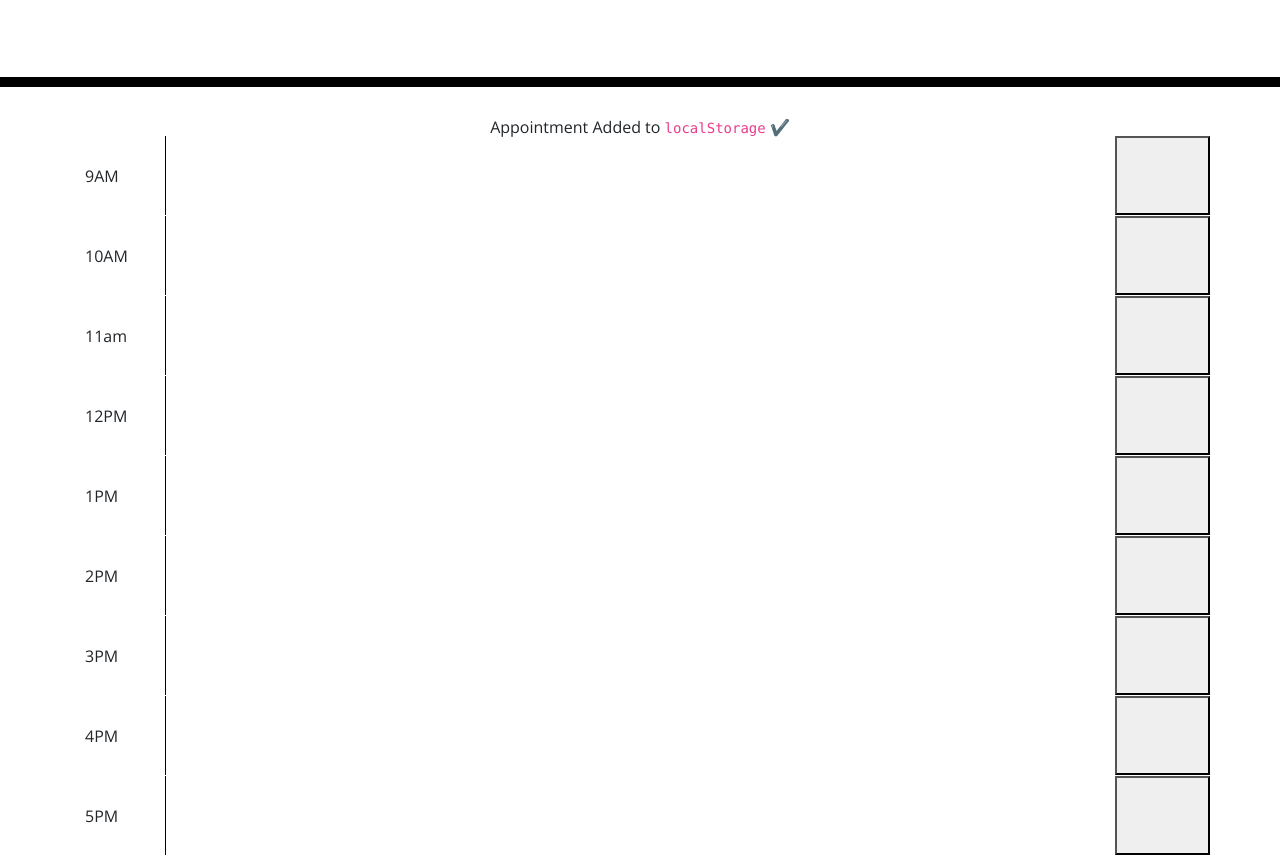
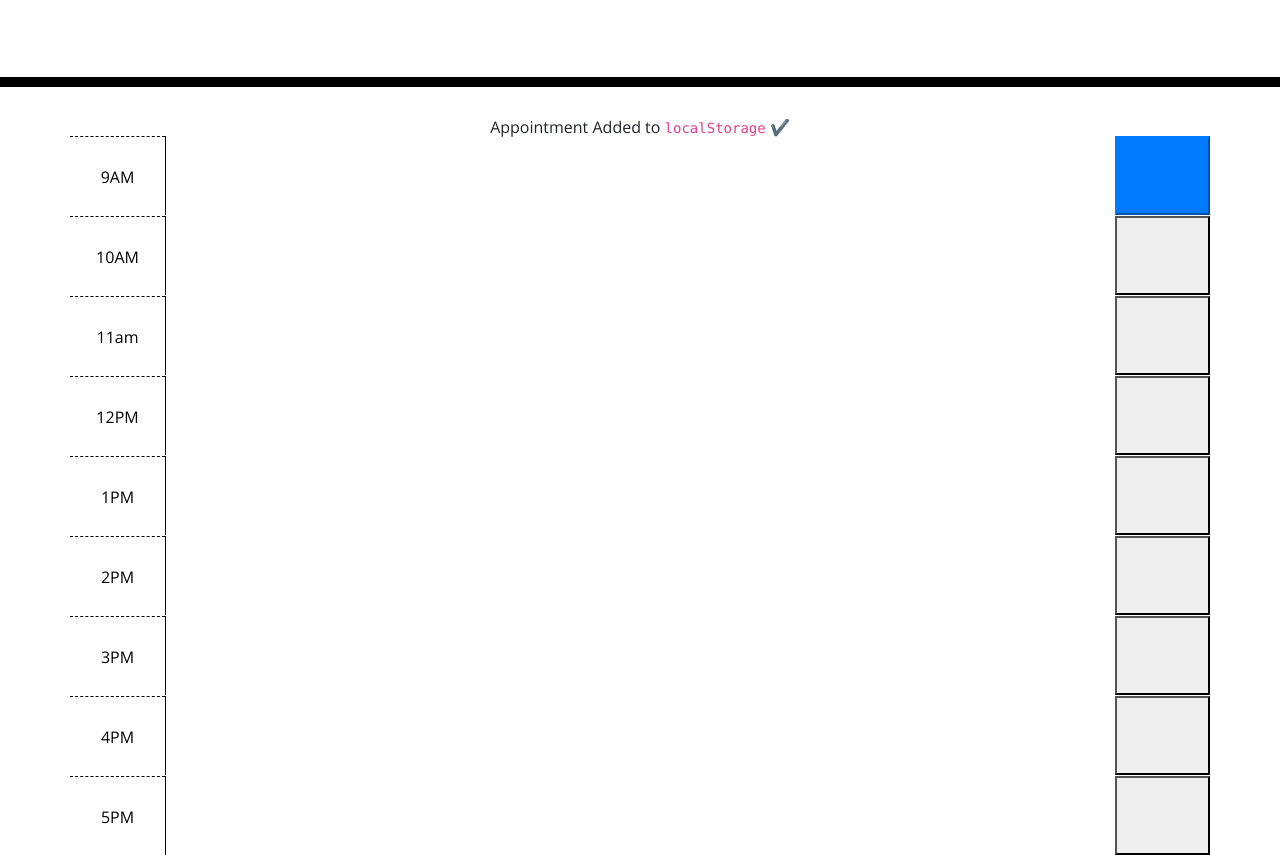
Before and after one commit to nenebeji/Daily_Planner, a plain HTML site: page index.html in a window 1280 px wide. Shown: the part 181-1036 px from the top of the page. Drawn offline with nearby package versions, Linux system fonts and the light colour scheme.

Commit message:
matched css class to html

```diff
--- a/index.html
+++ b/index.html
@@ -19,83 +19,83 @@
     </header>
     <section class='text-center notifications' id="notification">Appointment Added to <code>localStorage</code> ✔️</section>
     <div class="container">
-        <div class="row timeblock" id="9am">
-            <div class="col-md-1">
+        <div class="row time-block" id="9am">
+            <div class="col-md-1 hour">
               9AM
             </div>
-            <textarea class="col-md-10 loggedevents">
+            <textarea class="col-md-10 description">
+            </textarea>
+            <button class="savebtn btn-primary col-md-1">
+            </button>
+        </div>
+        <div class="row time-block" id="10am">
+            <div class="col-md-1 hour">
+              10AM
+            </div>
+            <textarea class="col-md-10 description">
             </textarea>
             <button class="col-md-1">
             </button>
         </div>
-        <div class="row timeblock" id="9am">
-            <div class="col-md-1">
-              10AM
+        <div class="row time-block" id="11am">
+            <div class="col-md-1 hour">
+              11am
             </div>
-            <textarea class="col-md-10 loggedevents">
+            <textarea class="col-md-10 description">
             </textarea>
             <button class="col-md-1">
             </button>
         </div>
-        <div class="row timeblock" id="9am">
-            <div class="col-md-1">
-              11am
+        <div class="row time-block" id="12pm">
+            <div class="col-md-1 hour">
+              12PM
             </div>
-            <textarea class="col-md-10 loggedevents">
+            <textarea class="col-md-10 description">
             </textarea>
             <button class="col-md-1">
             </button>
         </div>
-        <div class="row timeblock" id="9am">
-            <div class="col-md-1">
-              12PM
+        <div class="row time-block" id="1pm">
+            <div class="col-md-1 hour">
+              1PM
             </div>
-            <textarea class="col-md-10 loggedevents">
+            <textarea class="col-md-10 description">
             </textarea>
             <button class="col-md-1">
             </button>
         </div>
-        <div class="row timeblock" id="9am">
-            <div class="col-md-1">
-              1PM
+        <div class="row time-block" id="2pm">
+            <div class="col-md-1 hour">
+              2PM
             </div>
-            <textarea class="col-md-10 loggedevents">
+            <textarea class="col-md-10 description">
             </textarea>
             <button class="col-md-1">
             </button>
         </div>
-        <div class="row timeblock" id="9am">
-            <div class="col-md-1">
-              2PM
+        <div class="row time-block" id="3pm">
+            <div class="col-md-1 hour">
+              3PM
             </div>
-            <textarea class="col-md-10 loggedevents">
+            <textarea class="col-md-10 description">
             </textarea>
             <button class="col-md-1">
             </button>
         </div>
-        <div class="row timeblock" id="9am">
-            <div class="col-md-1">
-              3PM
+        <div class="row time-block" id="4pm">
+            <div class="col-md-1 hour">
+              4PM
             </div>
-            <textarea class="col-md-10 loggedevents">
+            <textarea class="col-md-10 description">
             </textarea>
             <button class="col-md-1">
             </button>
         </div>
-        <div class="row timeblock" id="9am">
-            <div class="col-md-1">
-              4PM
-            </div>
-            <textarea class="col-md-10 loggedevents">
-            </textarea>
-            <button class="col-md-1">
-            </button>
-        </div>
-        <div class="row timeblock" id="9am">
-            <div class="col-md-1">
+        <div class="row time-block" id="5pm">
+            <div class="col-md-1 hour">
               5PM
             </div>
-            <textarea class="col-md-10 loggedevents">
+            <textarea class="col-md-10 description">
             </textarea>
             <button class="col-md-1">
             </button>
```
